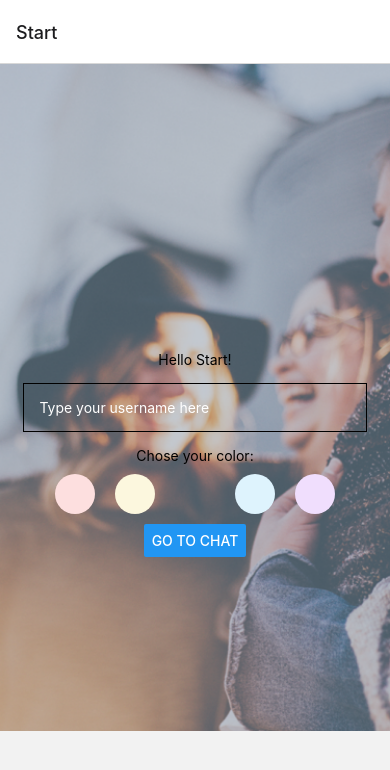
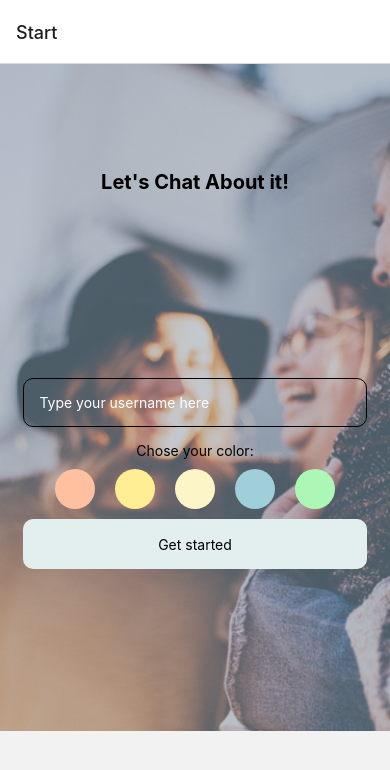
Before and after one commit to MitchellDLandau/Chat-App, a React Native app: screen /Start in a window 390 px wide. Shown: the top 770 px of the page. Built offline with nearby package versions, Linux system fonts and the light colour scheme.

Commit message:
Firebase
Added in a databse to hold the conversations of the application. Also added in animation for the start screen and switched up some stylings.

```diff
--- a/App.js
+++ b/App.js
@@ -2,12 +2,26 @@ import { StatusBar } from 'expo-status-bar';
 import { StyleSheet, Text, View } from 'react-native';
 import { NavigationContainer } from '@react-navigation/native';
 import { createNativeStackNavigator } from '@react-navigation/native-stack';
+import { initializeApp } from "firebase/app";
+import { getFirestore } from "firebase/firestore";
 import Start from './components/Start';
 import Chat from './components/Chat';
 
 const Stack = createNativeStackNavigator();
 
 const App = () => {
+
+  const firebaseConfig = {
+    apiKey: "AIzaSyBZkGFQU7RDkwfWeK7LS2yBEg6c7aThd1M",
+    authDomain: "chatapp-da5ef.firebaseapp.com",
+    projectId: "chatapp-da5ef",
+    storageBucket: "chatapp-da5ef.appspot.com",
+    messagingSenderId: "657180355856",
+    appId: "1:657180355856:web:f0d688a208dabb06944995"
+  };
+  const app = initializeApp(firebaseConfig);
+  const db = getFirestore(app);
+
   return (
     <NavigationContainer>
       <Stack.Navigator
@@ -15,12 +29,14 @@ const App = () => {
       >
         <Stack.Screen
           name="Start"
-          component={Start}
-        />
+          component={Start}>
+        </Stack.Screen>
         <Stack.Screen
           name="Chat"
-          component={Chat}
-        />
+        // component={Chat}
+        >
+          {props => <Chat db={db} {...props} />}
+        </Stack.Screen>
       </Stack.Navigator>
     </NavigationContainer>
 
--- a/components/Chat.js
+++ b/components/Chat.js
@@ -1,16 +1,45 @@
 import { useEffect, useState } from 'react';
 import { StyleSheet, View, Text, KeyboardAvoidingView } from 'react-native';
 import { GiftedChat, Bubble } from "react-native-gifted-chat";
+import { collection, getDocs, addDoc, onSnapshot, query, where, orderBy } from "firebase/firestore";
 
-const Chat = ({ route, navigation }) => {
+const Chat = ({ route, navigation, db }) => {
     const { name } = route.params;
     const color = route.params.color;
+    const userID = route.params.userID;
     const [messages, setMessages] = useState([]);
 
+    // Sends the message to the db and updates the messages.
     const onSend = (newMessages) => {
-        setMessages(previousMessages => GiftedChat.append(previousMessages, newMessages))
+        addDoc(collection(db, "messages"), newMessages[0]);
     }
 
+    useEffect(() => {
+        // Set page name and color.
+        navigation.setOptions({
+            title: name,
+            backgroundColor: color
+        });
+        // Take db of messages and display by time sent
+        const q = query(collection(db, "messages"), orderBy("createdAt", "desc"));
+        const unsubChat = onSnapshot(q, (documentsSnapshot) => {
+            let newMessages = [];
+
+            documentsSnapshot.forEach(doc => {
+                newMessages.push({
+                    _id: doc._id, //changed the second one
+                    ...doc.data(),
+                    createdAt: new Date(doc.data().createdAt.toMillis())
+                })
+            })
+            setMessages(newMessages)
+        })
+        return () => {
+            if (unsubChat) unsubChat();
+        }
+    }, []);
+
+    // This code is to set the colors of the chat bubbles.
     const renderBubble = (props) => {
         return <Bubble
             {...props}
@@ -25,34 +54,6 @@ const Chat = ({ route, navigation }) => {
         />
     }
 
-    useEffect(() => {
-        setMessages([
-            {
-                _id: 1,
-                text: "Hello developer",
-                createdAt: new Date(),
-                user: {
-                    _id: 2,
-                    name: "React Native",
-                    avatar: "https://placeimg.com/140/140/any",
-                },
-            },
-            {
-                _id: 2,
-                text: 'This is a system message',
-                createdAt: new Date(),
-                system: true,
-            },
-        ]);
-    }, []);
-
-    useEffect(() => {
-        navigation.setOptions({
-            title: name,
-            backgroundColor: color
-        });
-    }, []);
-
     return (
         <View style={[styles.chatBox, { backgroundColor: color }]}>
             <GiftedChat
@@ -60,7 +61,8 @@ const Chat = ({ route, navigation }) => {
                 renderBubble={renderBubble}
                 onSend={messages => onSend(messages)}
                 user={{
-                    _id: 1
+                    _id: userID,
+                    name: name
                 }}
             />
             {Platform.OS === 'android' ? <KeyboardAvoidingView behavior='height' /> : null}
--- /dev/null
+++ b/components/MovingTitle.js
@@ -0,0 +1,32 @@
+import React, { useEffect, useRef } from 'react';
+import { Text, Animated, Dimensions, StyleSheet } from 'react-native';
+
+const MovingTitle = () => {
+    const leftValue = useRef(new Animated.Value(-400)).current;
+
+    useEffect(() => {
+        Animated.timing(leftValue, {
+            toValue: 0,
+            duration: 1500,
+            useNativeDriver: false,
+        }).start();
+    }, []);
+
+    const screenHeight = Dimensions.get('window').height;
+    const moveUpDistance = screenHeight / 5;
+
+    return (
+        <Animated.View style={{ position: 'flex', left: leftValue, top: -moveUpDistance }}>
+            <Text style={styles.text}>Let's Chat About it!</Text>
+        </Animated.View>
+    );
+};
+
+const styles = StyleSheet.create({
+    text: {
+        fontWeight: 'bold',
+        fontSize: 20,
+    },
+});
+
+export default MovingTitle;
--- a/components/Start.js
+++ b/components/Start.js
@@ -1,24 +1,41 @@
 import { useState } from 'react';
-import { StyleSheet, View, Text, Button, TextInput, ImageBackground, TouchableOpacity } from 'react-native';
+import { StyleSheet, View, Text, Button, TextInput, ImageBackground, TouchableOpacity, Dimensions } from 'react-native';
+import { getAuth, signInAnonymously } from "firebase/auth";
+import MovingTitle from './MovingTitle';
 
 const background = require('../A5-chatapp-assets/Background.png');
 
 const Start = ({ navigation }) => {
     const [name, setName] = useState('');
     const [backgroundColor, setBackgroundColor] = useState('#ffffff');
-    const colors = ['#FDDFDF', '#FCF7DE', 'DEFDE0', '#DEF3FD', '#F0DEFD'];
+    const colors = ['#ffc09f', '#ffee93', '#fcf5c7', '#a0ced9', '#adf7b6'];
+    const auth = getAuth();
+
+    const signInUser = () => {
+        signInAnonymously(auth)
+            .then(result => {
+                navigation.navigate("Chat", { userID: result.user.uid, name: name, color: backgroundColor });
+                Alert.alert("Signed in Successfully!");
+            })
+            .catch((error) => {
+                Alert.alert("Unable to sign in, try again later.");
+            })
+    }
 
     return (
         <View style={styles.container}>
             <ImageBackground source={background} resizeMode="cover" style={styles.image}>
                 <View style={styles.overlay}>
-                    <Text>Hello Start!</Text>
+                    <View>
+                        <MovingTitle style={styles.textTitle} />
+                    </View>
                     <TextInput
                         style={styles.textInput}
                         value={name}
                         onChangeText={setName}
                         placeholder='Type your username here'
                     />
+
                     {/* Here is where the user can select the color they wish to use while using the application */}
                     <Text>Chose your color:</Text>
                     <View style={styles.colorLayout}>
@@ -32,10 +49,15 @@ const Start = ({ navigation }) => {
                             />
                         ))}
                     </View>
-                    <Button
+                    <TouchableOpacity
+                        style={styles.startButton}
+                        onPress={signInUser}>
+                        <Text style={styles.startButtonText}>Get started</Text>
+                    </TouchableOpacity>
+                    {/* <Button
                         title="Go to Chat"
                         onPress={() => navigation.navigate('Chat', { name: name, color: backgroundColor })}
-                    />
+                    /> */}
                 </View>
             </ImageBackground>
         </View>
@@ -66,6 +88,7 @@ const styles = StyleSheet.create({
         marginTop: 15,
         marginBottom: 15,
         color: 'white',
+        borderRadius: 10
     },
     colorLayout: {
         flexDirection: 'row',
@@ -76,20 +99,17 @@ const styles = StyleSheet.create({
         margin: 10,
         borderRadius: 20,
     },
+    startButton: {
+        backgroundColor: "#E3EEEE",
+        height: 50,
+        width: "88%",
+        justifyContent: "center",
+        alignItems: "center",
+        borderRadius: 10
+    },
+    startButtonText: {
+        color: "#000",
+    }
 });
 
 export default Start;
-
-
-const changeColor = () => {
-    setColorPickerVisible(true);
-}
-
-const handleColorChange = (color) => {
-    setBackgroundColor(color);
-    setColorPickerVisible(false);
-}
-
-const closeColorPicker = () => {
-    setColorPickerVisible(false);
-}
--- a/package.json
+++ b/package.json
@@ -14,6 +14,7 @@
     "@react-navigation/native-stack": "^6.9.17",
     "expo": "~49.0.15",
     "expo-status-bar": "~1.6.0",
+    "firebase": "^10.3.1",
     "react": "18.2.0",
     "react-native": "0.72.6",
     "react-native-gifted-chat": "^2.4.0",
```
Also changed, not shown: 1 other file (tests, documents, lock files or other folders).
